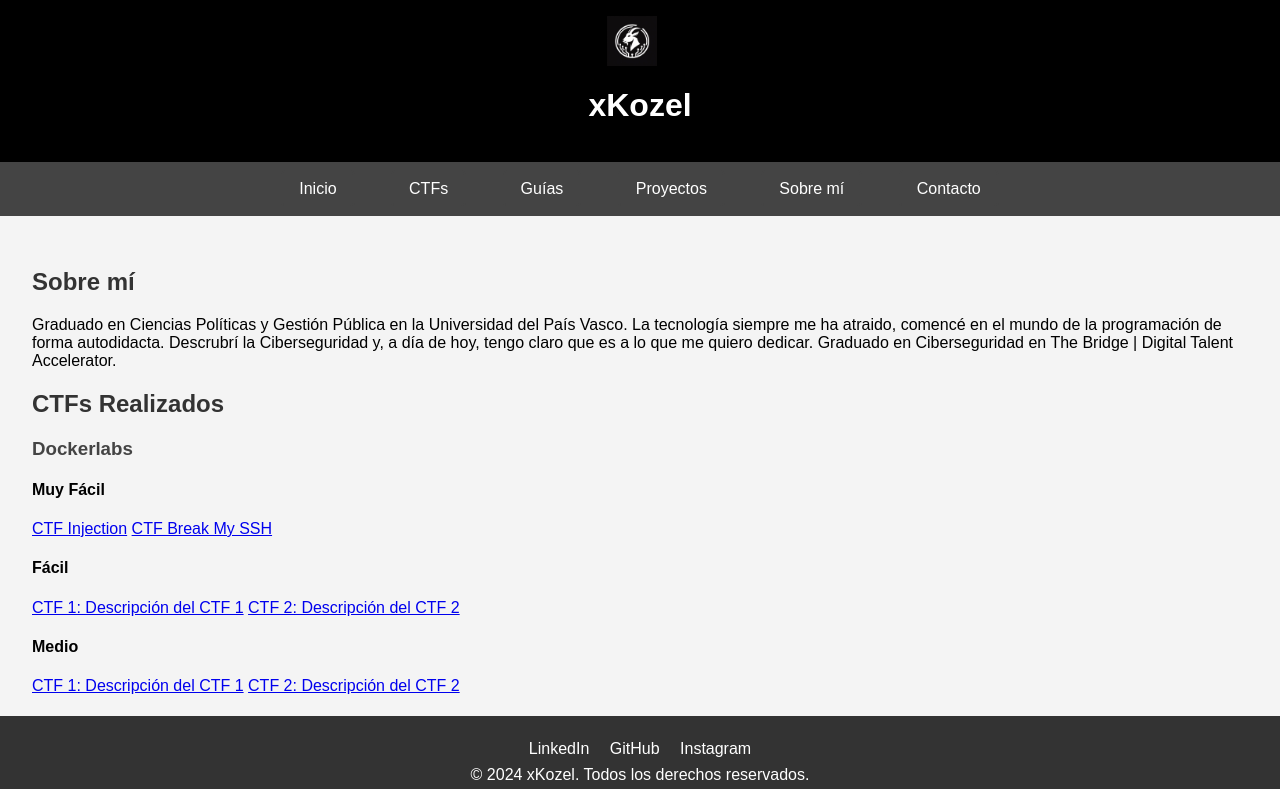
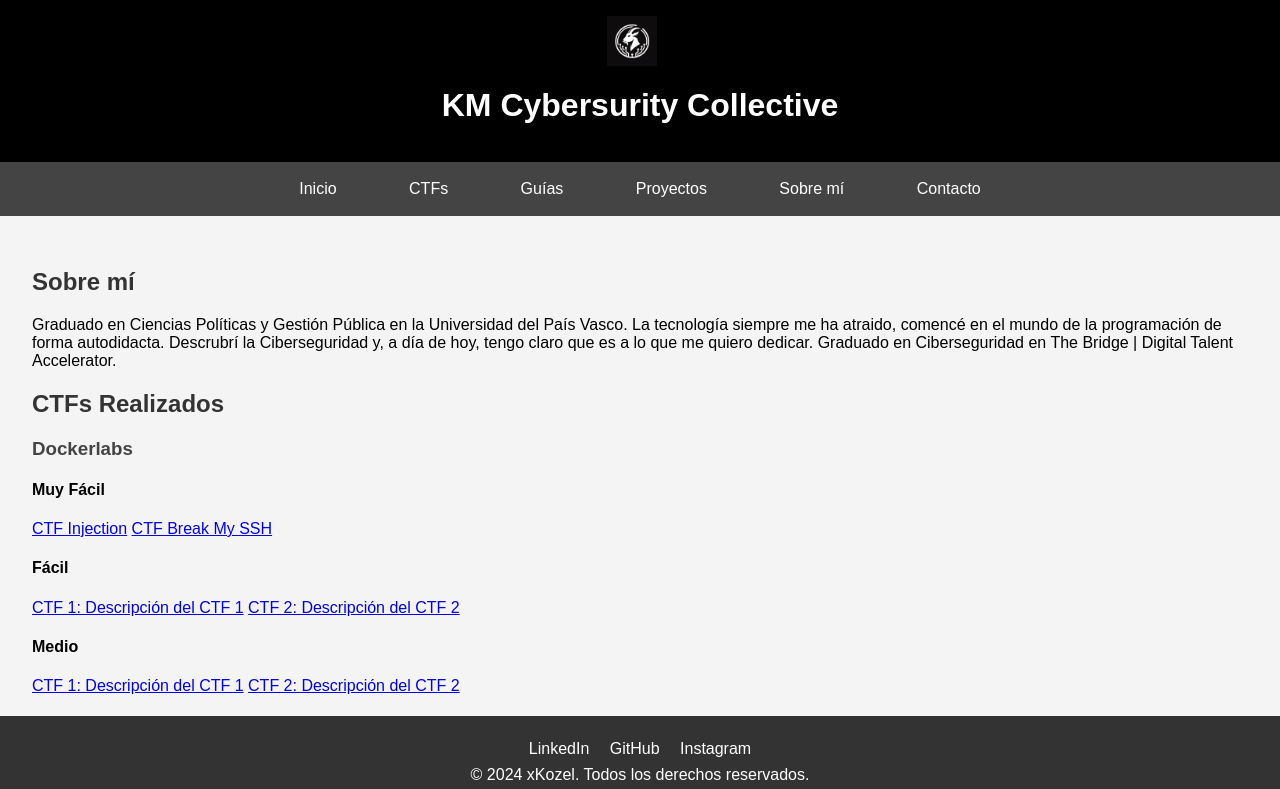
Before and after one commit to xKozel/xkozel.github.io, a plain HTML site: page index.html in a window 1280 px wide. Shown: the top 789 px of the page. Drawn offline with Linux system fonts and the light colour scheme.

Commit message:
Update index.html

```diff
--- a/index.html
+++ b/index.html
@@ -3,7 +3,7 @@
 <head>
     <meta charset="UTF-8">
     <meta name="viewport" content="width=device-width, initial-scale=1.0">
-    <title>xKozel</title>
+    <title>KM Cybersurity Collective</title>
     <style>
         body {
             font-family: Arial, sans-serif;
@@ -77,7 +77,7 @@
 <body>
     <header>
         <img src="logo.jpg" alt="Logotipo">
-        <h1>xKozel</h1>
+        <h1>KM Cybersurity Collective</h1>
     </header>
     <nav>
         <a href="#">Inicio</a>
```
